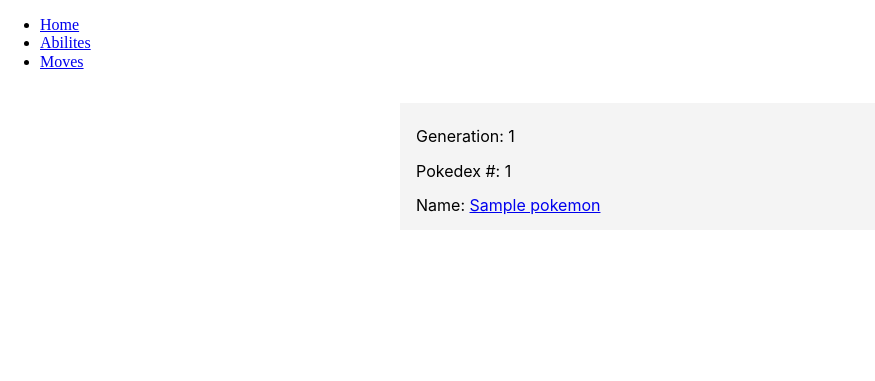
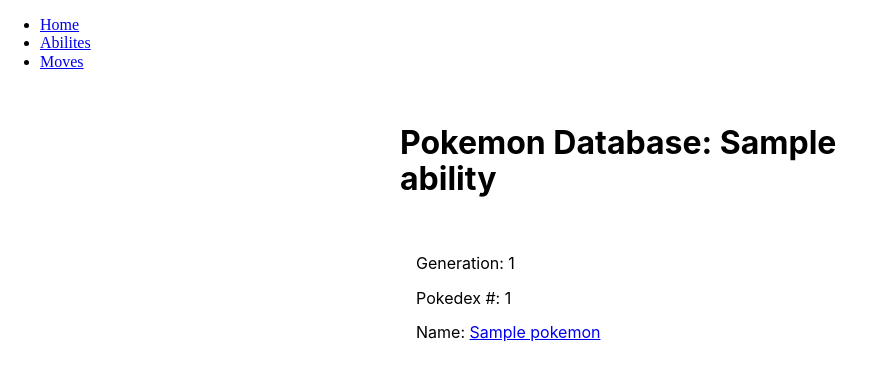
Before and after one commit to amurwin/CSE412-FinalProject, a Django app: template pokemonMain/pokemondb/templates/pokemon_detail.html in a window 1280 px wide. Shown: the top 381 px of the page, without its empty margins (0-875 px from the left). Run offline with Django 3.2, Linux system fonts and the light colour scheme; the template is opened without the code that fills it: values that come from a table or form of the project are taken from there, others are empty; tables that the repository leaves empty hold one stand-in row (values such as "Sample post"); some libraries are stand-ins or nearby versions.

Commit message:
Added Title to main page

```diff
--- a/pokemonMain/pokemondb/templates/pokemon_detail.html
+++ b/pokemonMain/pokemondb/templates/pokemon_detail.html
@@ -3,6 +3,8 @@
 {% block page_content %}
 
         <div class="mw6 center pa3 sans-serif">
+
+        <h1 class="mb4">Pokemon Database: {{ability.name}}</h1>
 
         {% for p in pokemons.all %}
 
```
